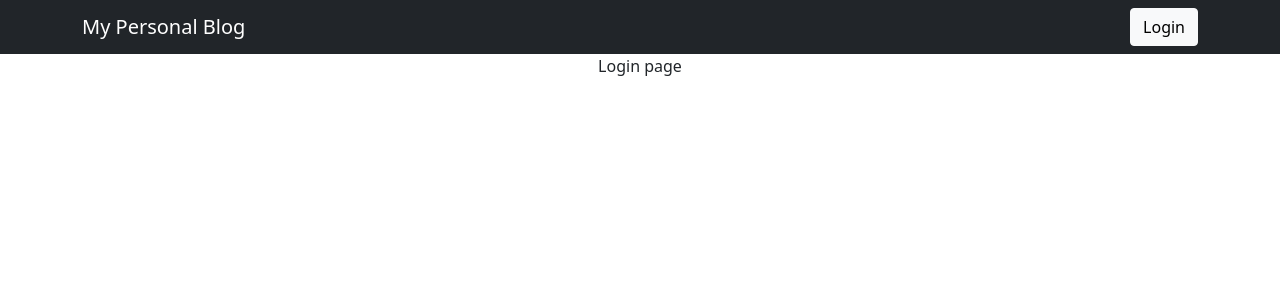
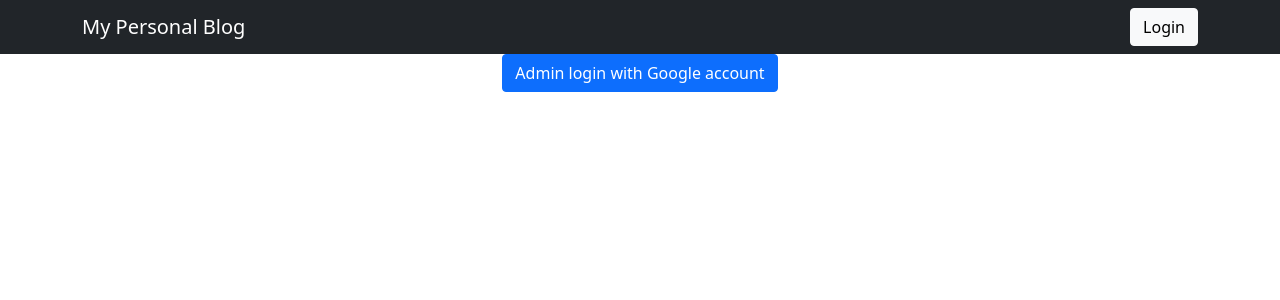
Before and after one commit to RealFilllykung/React-personal-blog, a React (Create React App) app: page /login in a window 1280 px wide. Shown: the top 300 px of the page. Built offline with nearby package versions, Linux system fonts and the light colour scheme.

Commit message:
Added login button

```diff
--- a/src/views/Login.js
+++ b/src/views/Login.js
@@ -1,6 +1,8 @@
+import { Button } from 'react-bootstrap'
+
 function Login(){
     return(
-        <div>Login page</div>
+        <Button>Admin login with Google account</Button>
     )
 }
 
```
